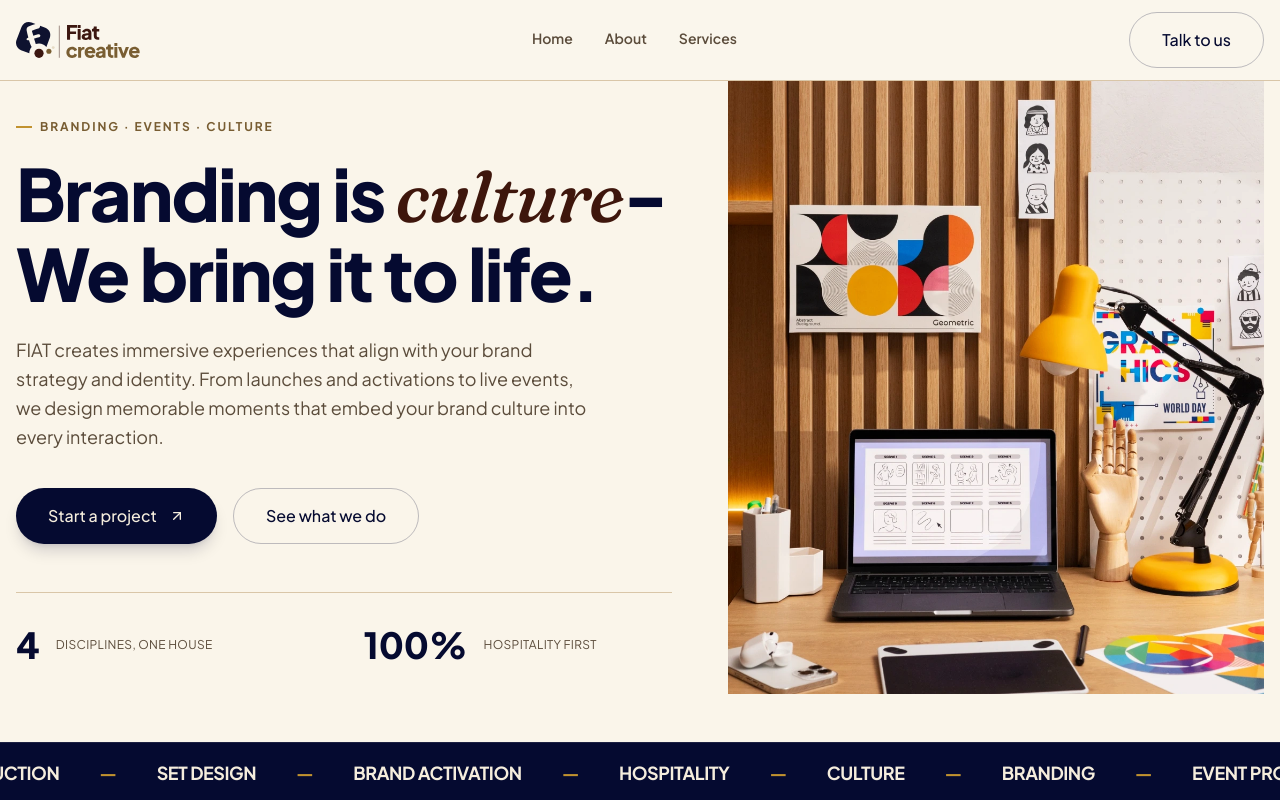
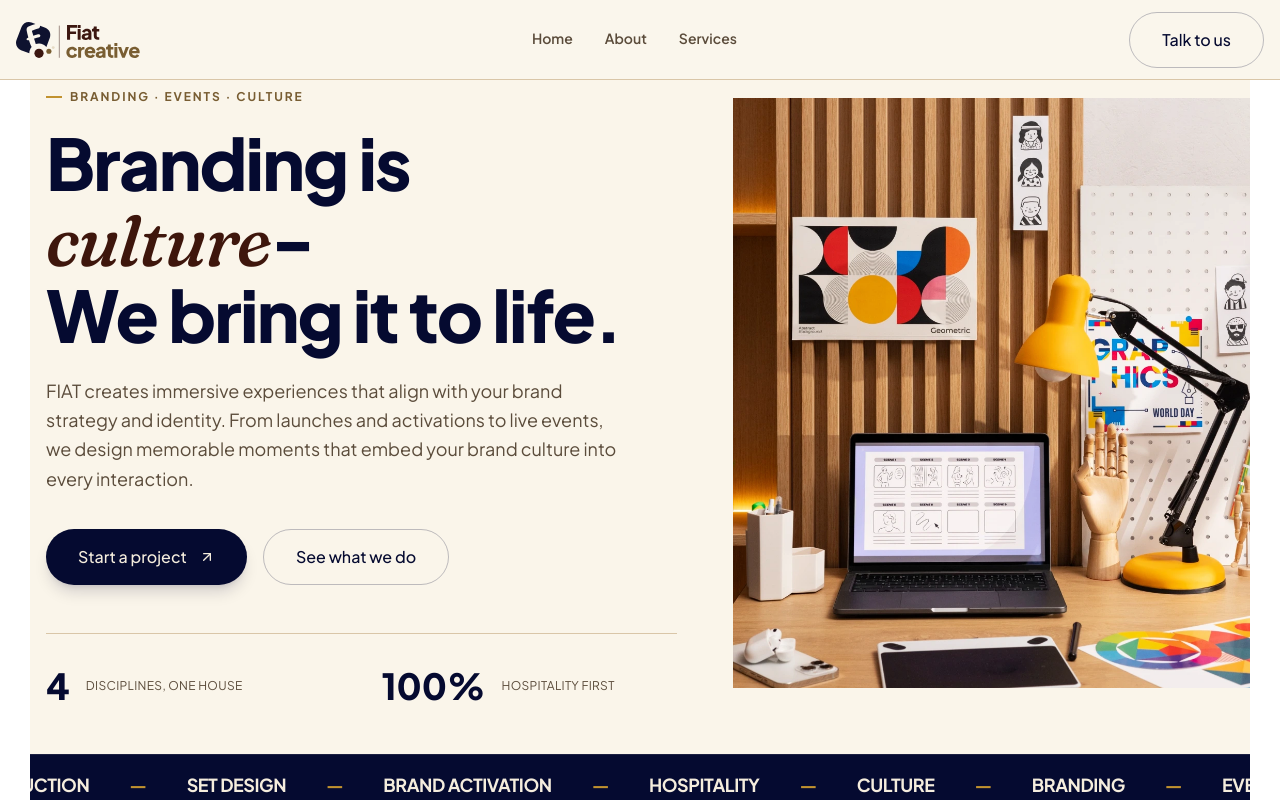
Before and after one commit to dakdotcreations/evc2, a SvelteKit app: page / in a window 1280 px wide. Shown: the top 800 px of the page. Built offline with nearby package versions, Linux system fonts and the light colour scheme.

Commit message:
UI FINAL TWEAKS

```diff
--- a/src/lib/components/sections/Footer.svelte
+++ b/src/lib/components/sections/Footer.svelte
@@ -42,7 +42,7 @@
 					</a>
 				</li>
 				<li>
-					<a href="mailto:hello@fiatcreative.com" class="flex items-center gap-2 hover:text-accent transition-colors">
+					<a href="mailto:hello@fiatcreativeevents.com" class="flex items-center gap-2 hover:text-accent transition-colors">
 						<Mail class="size-3.5 shrink-0" /> hello@fiatcreativeevents.com
 					</a>
 				</li>
@@ -64,8 +64,8 @@
 		</div> -->
 	</div>
 
-	<div class="breakout flex flex-col items-center justify-between gap-4 border-t border-deep-foreground/10 py-8 text-xs text-deep-foreground/50 sm:flex-row">
-		<p>© {year} FIAT Creative Events Company Limited. All rights reserved.</p>
-		<p>Branding · Events · Culture</p>
+	<div class="breakout flex flex-col items-center justify-between gap-4 border-t border-deep-foreground/10 py-8 text-xs text-deep-foreground/50 sm:flex-row text-center">
+		<p>© {year} FIAT Creative Events Co Ltd. All rights reserved.</p>
+		<p>Built by <a href="http://dakdot.com" target="_blank" rel="noopener noreferrer">DAKDOT</a></p>
 	</div>
 </footer>
--- a/src/lib/components/sections/Hero.svelte
+++ b/src/lib/components/sections/Hero.svelte
@@ -30,15 +30,15 @@
 	];
 </script>
 
-<section class="full-width content-grid bg-background pb-12">
+<section class="full-width content-grid bg-background pb-12 pt-20 lg:pt-0">
 	<div
-		class="breakout grid gap-14 lg:grid-cols-[1.1fr_0.9fr] lg:items-center"
+		class="breakout-full-width grid gap-14 lg:grid-cols-[1.1fr_0.9fr] lg:items-center"
 	>
-		<div use:reveal>
+		<div use:reveal >
 			<Eyebrow text="Branding · Events · Culture" />
 
 			<h1
-				class="mt-5 font-display text-5xl leading-[1.05] font-extrabold tracking-tight text-foreground sm:text-6xl lg:text-[4.5rem]"
+				class="mt-5 font-display h1 leading-[1.05] font-extrabold tracking-tight text-foreground"
 			>
 				Branding is <span
 					class="font-voice font-medium text-deep italic"
--- a/src/lib/components/sections/navMenu.svelte
+++ b/src/lib/components/sections/navMenu.svelte
@@ -44,19 +44,19 @@
 				>
 					<div class="space-y-3 text-sm text-primary-foreground/70">
 						<p class="font-display text-lg font-bold text-primary-foreground">Let's build culture, on time.</p>
-						<a href="tel:+2340000000000" class="flex items-center gap-3 hover:text-accent transition-colors">
-							<Phone class="size-4" /> +234 000 000 0000
+						<a href="tel:+256752606904" class="flex items-center gap-3 hover:text-accent transition-colors">
+							<Phone class="size-4" /> +256 752 606 904
 						</a>
-						<a href="mailto:hello@fiatcreative.com" class="flex items-center gap-3 hover:text-accent transition-colors">
-							<Mail class="size-4" /> hello@fiatcreative.com
+						<a href="mailto:hello@fiatcreativeevents.com" class="flex items-center gap-3 hover:text-accent transition-colors">
+							<Mail class="size-4" /> hello@fiatcreativeevents.com
 						</a>
 					</div>
 
-					<div class="flex items-center gap-4 text-sm text-primary-foreground/70">
+					<!-- <div class="flex items-center gap-4 text-sm text-primary-foreground/70">
 						<a href="https://instagram.com" class="flex items-center gap-2 hover:text-accent transition-colors">
 							<Globe class="size-4" /> Instagram
 						</a>
-					</div>
+					</div> -->
 				</div>
 			</div>
 		</div>
--- a/src/routes/+layout.svelte
+++ b/src/routes/+layout.svelte
@@ -33,7 +33,7 @@
 
 <svelte:head>
 	<title>FIAT Creative Events Company Limited | Branding · Events · Culture</title>
-	<meta name="description" content="FIAT is a branding, events and brand activation company that builds culture through everything we touch — spaces, moments, and the small details in between." />
+	<meta name="description" content="FIAT is a branding, events and brand activation company that builds culture through everything we touch spaces, moments, and the small details in between." />
 
 	<link rel="preconnect" href="https://fonts.googleapis.com">
     <link rel="preconnect" href="https://fonts.gstatic.com" crossorigin="anonymous">
@@ -43,10 +43,10 @@
 </svelte:head>
 
 
-<div class="min-h-screen flex flex-col relative selection:bg-accent selection:text-accent-foreground content-grid font-body text-foreground" id="smooth-wrapper">
+<div class="flex flex-col h-screen overflow-hidden relative selection:bg-accent selection:text-accent-foreground content-grid font-body text-foreground">
 	<!-- Primary Site Header -->
-	<header class="sticky top-0 z-50 content-grid border-b border-border bg-background/90 backdrop-blur-md">
-		<div class="h-18 flex items-center justify-between breakout md:h-20">
+	<header class="h-18 md:h-20 sticky top-0 z-50 content-grid border-b border-border bg-background/90 backdrop-blur-md">
+		<div class="flex items-center justify-between breakout">
 			<!-- Brand Logo & Identity -->
 			<a href="/" class="flex items-center gap-4 group">
                 <Logo class="h-8 md:h-9" />
@@ -85,9 +85,11 @@
 	<!-- Mobile Dropdown Menu (kept outside header so its own fixed overlay isn't trapped by the header's backdrop-blur containing block) -->
 	<NavMenu bind:isMenuOpen />
 
-	<!-- Main Viewport -->
-	<main class="grow content-grid" id="smooth-content">
-		{@render children()}
-    	<Footer />
-	</main>
+    <div id="smooth-wrapper" class="flex-1 overflow-auto">
+        <!-- Main Viewport -->
+        <main class="content-grid" id="smooth-content">
+            {@render children()}
+            <Footer />
+        </main>
+    </div>
 </div>
--- a/src/routes/layout.css
+++ b/src/routes/layout.css
@@ -71,6 +71,10 @@
 	}
 }
 
+.h1 {
+    font-size: min(max(38px, 5.55556vw), 80px);
+}
+
 /* Scroll-reveal utility, toggled by the `reveal` action */
 [data-reveal] {
 	opacity: 0;
```
Also changed, not shown: src/lib/assets/favicon.svg.
